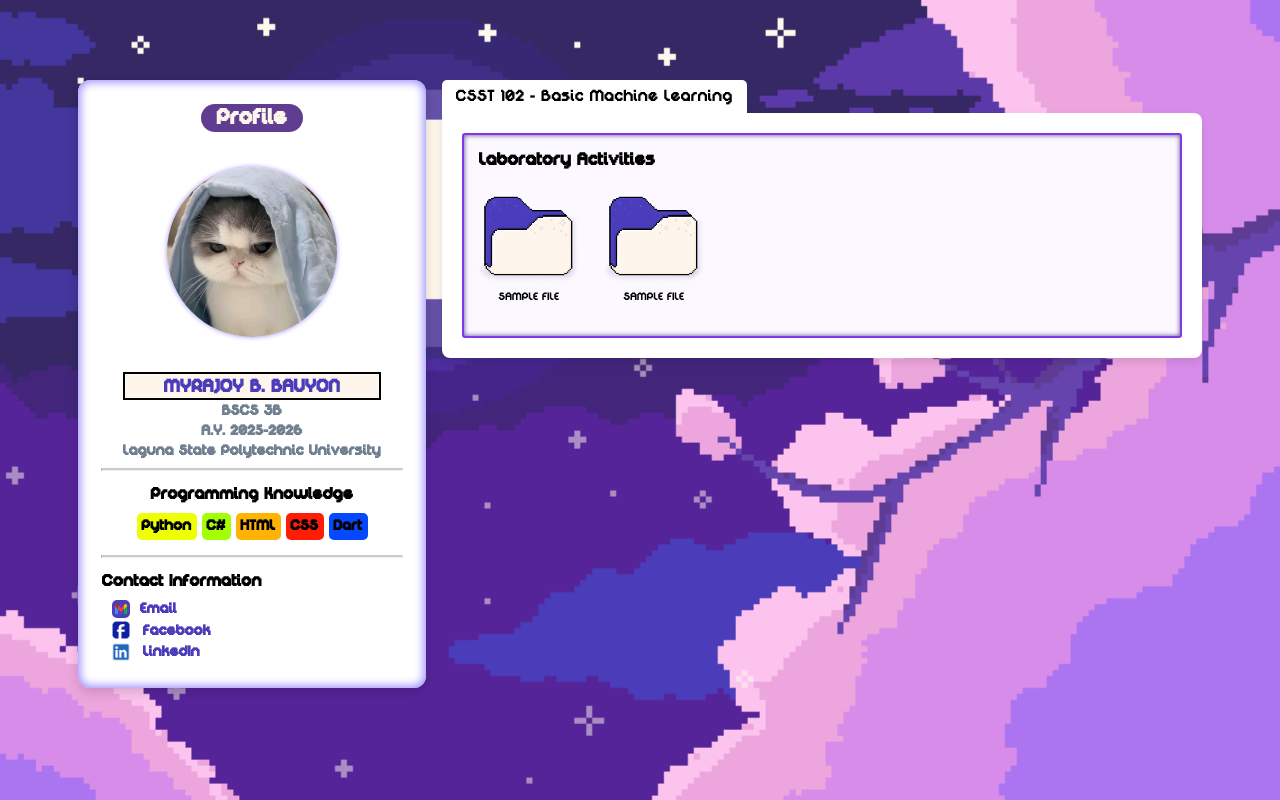
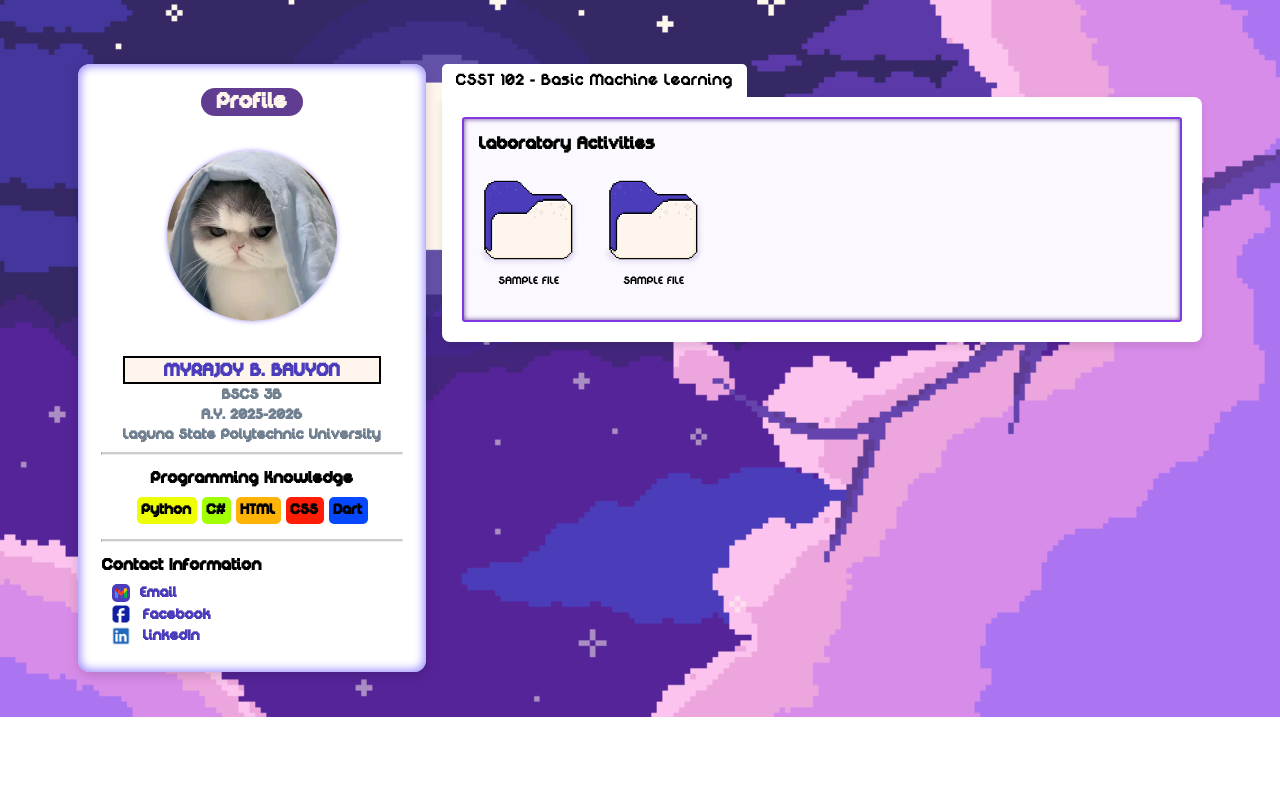
Before and after one commit to myrjybyn/CSST102-3B-AY2526, a plain HTML site: page index.html in a window 1280 px wide. Drawn offline with Linux system fonts and the light colour scheme.

Commit message:
Update styles.css

```diff
--- a/css/styles.css
+++ b/css/styles.css
@@ -18,7 +18,7 @@
 
 /* Body */
 body {
-  height: 100vh;
+  height: 100%;
   background-image: url('../images/bg.gif');
   background-size: cover;
   background-position: center;
@@ -33,7 +33,7 @@ body {
   justify-content: center;
   align-items: flex-start;
   gap: 1rem;
-  padding: 5rem 1rem 1rem 1rem;
+  padding: 4rem 2rem 1rem 2rem;
   max-width: 1200px;
   margin: 0 auto;
 }
```
